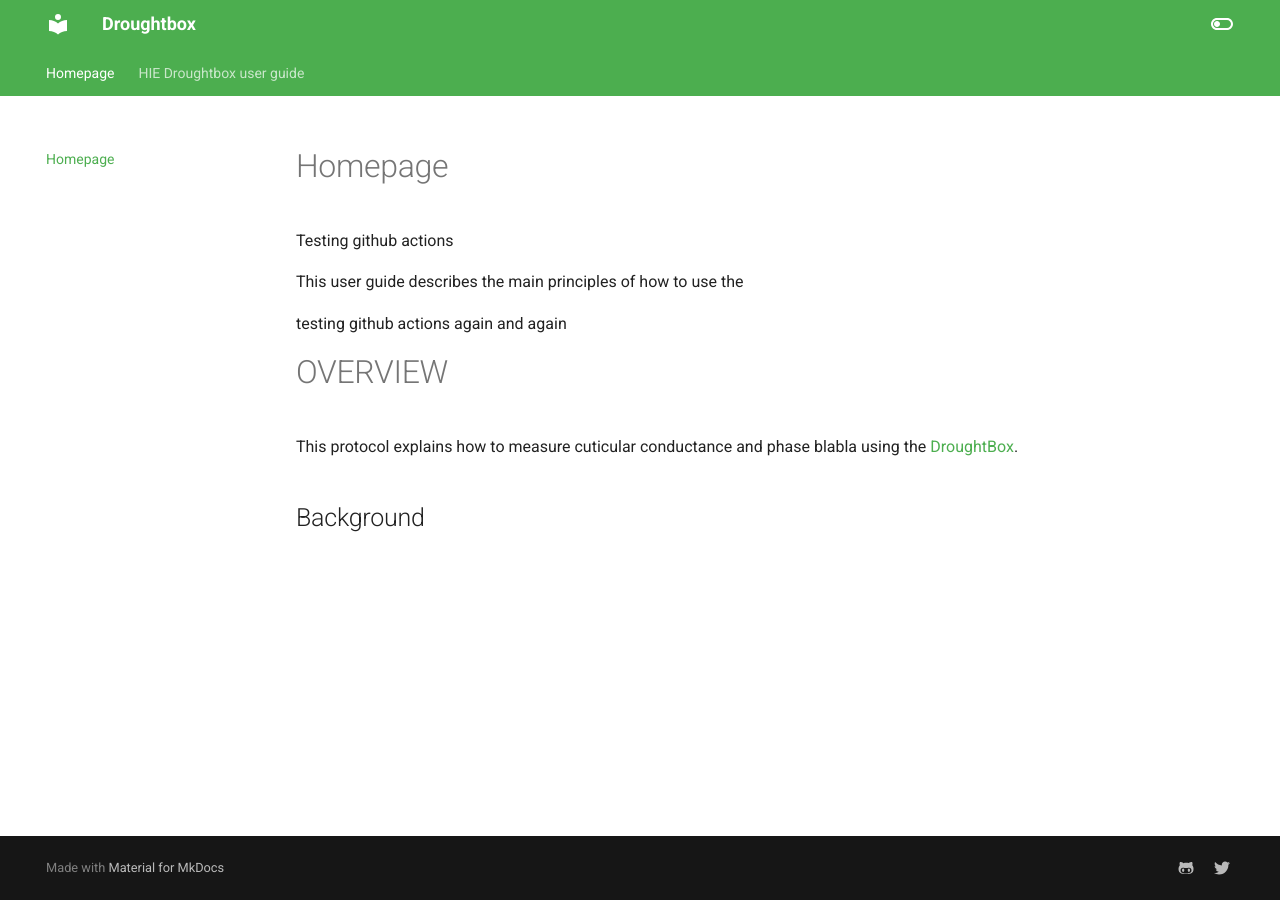
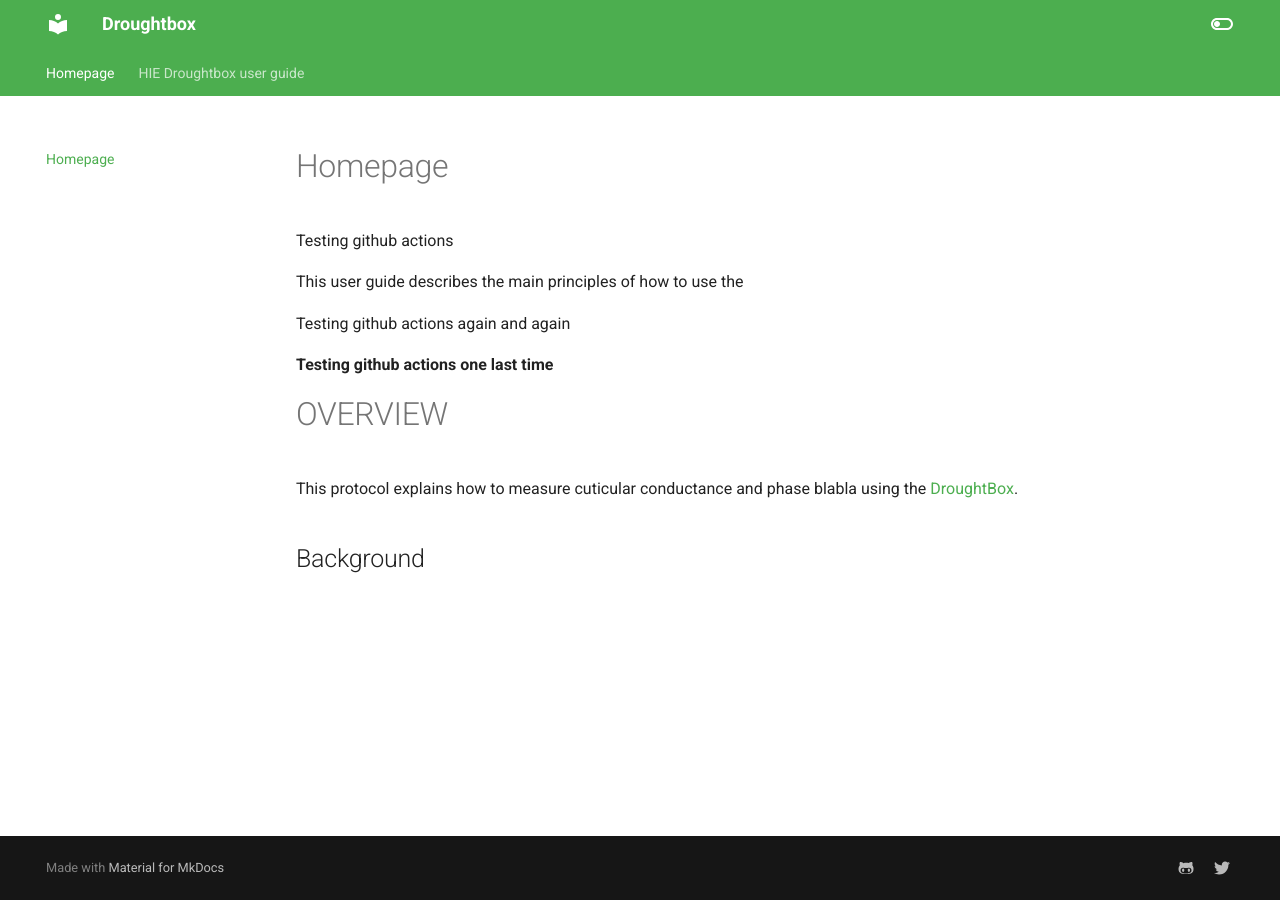
Before and after one commit to ecamo19/droughtbox_documentation, an MkDocs documentation site: the page built from docs/index.md, in a window 1280 px wide. Built offline with MkDocs 1.6.1 and Material for MkDocs 9.7.7, drawn with Linux system fonts in a browser that asks for light colours.

Commit message:
testing github action one last time

```diff
--- a/docs/index.md
+++ b/docs/index.md
@@ -4,7 +4,12 @@ Testing github actions
 
 This user guide describes the main principles of how to use the
 
-testing github actions again and again
+Testing github actions again and again
+
+__Testing github actions one last time__
+
+
+
 
 #  OVERVIEW
 
```
